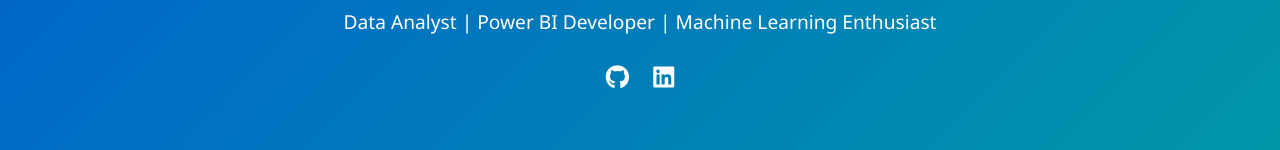
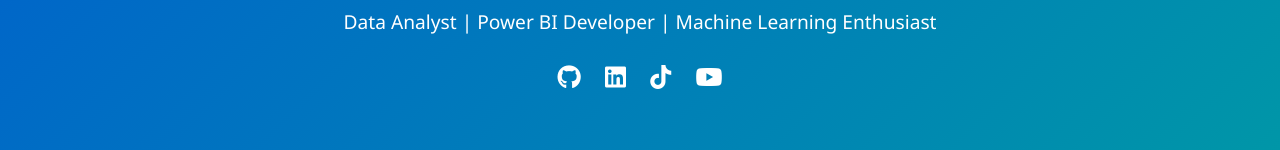
Before and after one commit to bahramkhanlarov/bahramkhanlarov.github.io, a plain HTML site: page index.html in a window 1280 px wide. Shown: the part 147-297 px from the top of the page. Drawn offline with Linux system fonts and the light colour scheme.

Commit message:
Add TikTok and YouTube social links

```diff
--- a/index.html
+++ b/index.html
@@ -15,6 +15,8 @@
             <div class="social-links">
                 <a href="https://github.com/bahramkhanlarov" target="_blank"><i class="fab fa-github"></i></a>
                 <a href="https://linkedin.com/in/yourusername" target="_blank"><i class="fab fa-linkedin"></i></a>
+                <a href="https://www.tiktok.com/@datadive_with_bkhan?lang=en" target="_blank"><i class="fab fa-tiktok"></i></a>
+                <a href="https://www.youtube.com/@DDiveBK24" target="_blank"><i class="fab fa-youtube"></i></a>
                 <!-- Add other social media links as needed -->
             </div>
         </div>
@@ -35,7 +37,6 @@
         <h2>Projects</h2>
         <div class="projects-grid">
             <!-- HR Dashboard Project -->
-            <!-- In your projects section, the image paths should look like this -->
             <div class="project-card">
                 <img src="images/hr-dashboard.png" alt="HR Dashboard Project">
                 <h3>HR Dashboard Project (Power BI)</h3>
```
